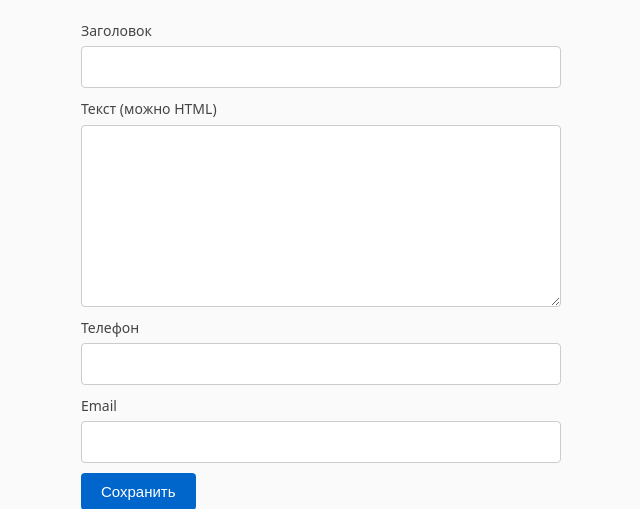
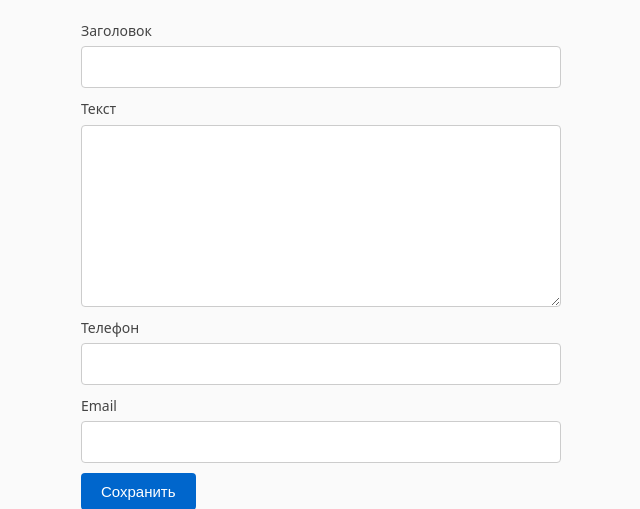
Before and after one commit to Artemy66/vispr, a Flask app: template templates/admin.html in a window 1280 px wide. Shown: the part 189-698 px from the top of the page, without its empty margins (149-789 px from the left). Run offline with Flask 3, Linux system fonts and the light colour scheme; the template is opened without the code that fills it, so the values that code supplies are empty; parts of the project's set-up code (start-up, migrations or seed data) failed here and were passed over.

Commit message:
Text changed

```diff
--- a/templates/admin.html
+++ b/templates/admin.html
@@ -11,7 +11,7 @@
       <input name="title" value="{{ content.title }}">
     </label>
 
-    <label>Текст (можно HTML)
+    <label>Текст
       <textarea name="body" rows="8">{{ content.body }}</textarea>
     </label>
 
```
